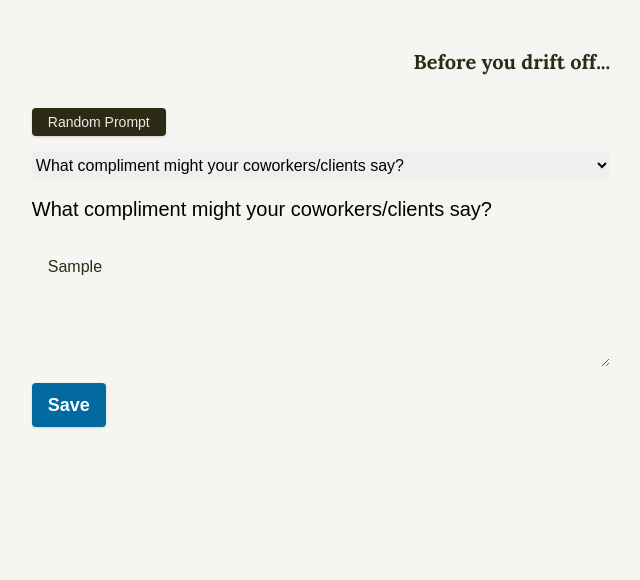
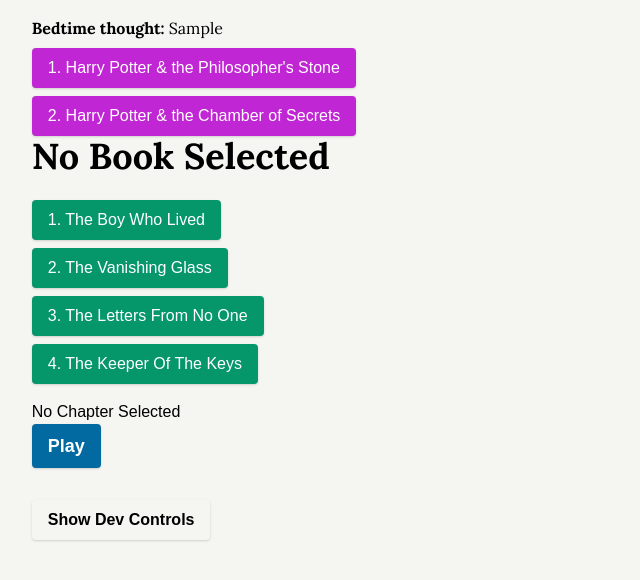
Before and after one commit to b7s9/audiobook-player, a React (Create React App) app: page / in a window 1280 px wide. Both pictures are taken after typing "Sample" into the empty fields and a click on the button "Save". Shown: the top 580 px of the page, without its empty margins (319-959 px from the left). Built offline with nearby package versions, Linux system fonts and the light colour scheme.

Commit message:
✨ Show affirmation in Player ✨ Switch components on affirmation save

```diff
--- a/src/components/affirmation-composer.js
+++ b/src/components/affirmation-composer.js
@@ -13,6 +13,7 @@ class AffirmationComposer extends Component {
 
 	saveAffirmationToLocalStorage = () => {
 		localStorage.setItem(this.props.storageKey, this.state.affirmation)
+		this.props.hideMe();
 	}
 
 	handleAffirmationChange = (e) => {
--- a/src/components/main.js
+++ b/src/components/main.js
@@ -1,5 +1,5 @@
 import React, { Component } from 'react';
-// import Player from './player';
+import Player from './player';
 import AffirmationComposer from './affirmation-composer';
 
 class Main extends Component {
@@ -9,17 +9,23 @@ class Main extends Component {
 		this.localStorageNamespace = 'sleepyHarryPotterAndPositive';
 		this.affirmationKey = this.localStorageNamespace + '-affirmation'
 		this.state = {
-			affirmation: ''
+			affirmation: '',
+			showPlayer: false
 		}
 	}
+
+	showAffirmationComposer = () => {
+		this.setState({ showPlayer: true, affirmation: localStorage.getItem(this.affirmationKey) })
+	}
+
 
 
 	render() {
 		return (
 			<main>
 				{/* <h1 className="font-serif my-6 text-right font-bold text-xl text-gray-800 dark:text-gray-100">Go to Sleep 💚</h1> */}
-				<AffirmationComposer storageKey={this.affirmationKey}></AffirmationComposer>
-				{/* <Player></Player> */}
+				{this.state.showPlayer ? '' : <AffirmationComposer storageKey={this.affirmationKey} hideMe={this.showAffirmationComposer}></AffirmationComposer>}
+				{this.state.showPlayer ? <Player affirmation={this.state.affirmation}></Player> : ''}
 			</main>
 		)
 	}
--- a/src/components/player.js
+++ b/src/components/player.js
@@ -178,9 +178,14 @@ class Player extends Component {
 
 		return (
 
-			<div className='app'>
+			<div className='mx-auto md:w-full lg:max-w-prose'>
 
-				<section className='section'>
+				<div>
+
+					<p className='text-md font-serif dark:text-gray-100'>
+						<span className='font-bold'>Bedtime thought: </span>
+						<span>{this.props.affirmation}</span>
+					</p>
 
 					{data.book.map((book, index) => {
 						return this.renderBookButton(index)
@@ -239,7 +244,7 @@ class Player extends Component {
 						onClick={this.handleToggleDevControls}
 					>{this.state.devControls ? 'Hide' : 'Show'} Dev Controls</button>
 
-				</section>
+				</div>
 				<div className='text-left dark:text-white' style={{ display: this.state.devControls ? 'block' : 'none' }}>
 					<table>
 						<tbody>
```
